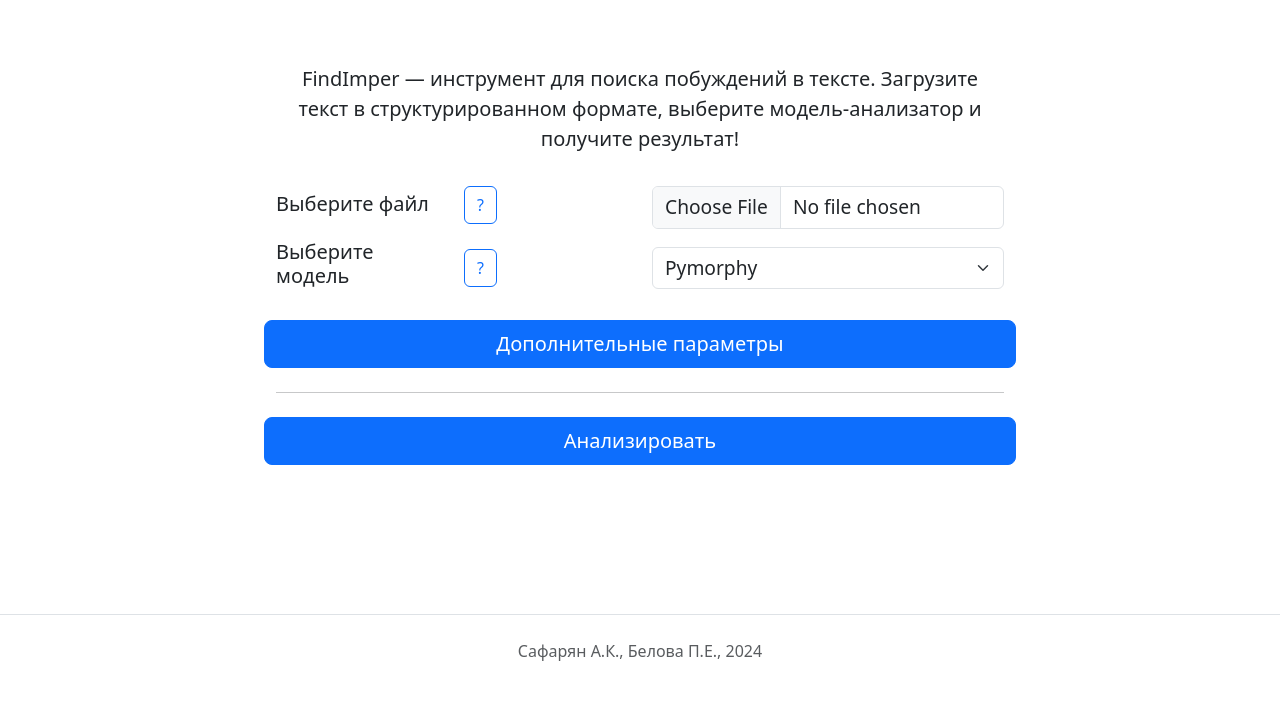
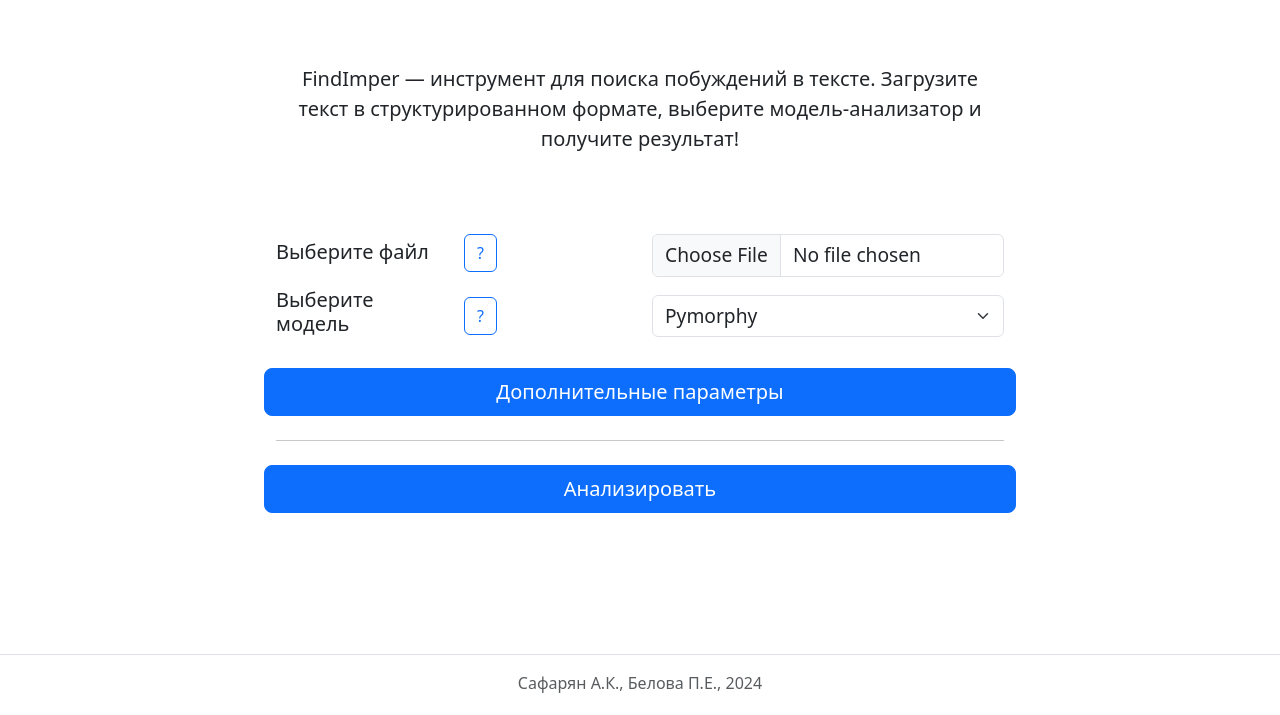
Before and after one commit to AnnaSafaryan/FindImper, a Flask app: page / in a window 1280 px wide. Shown: the part 85-800 px from the top of the page. Run offline with Flask 2, Linux system fonts and the light colour scheme; some libraries are stand-ins or nearby versions.

Commit message:
improve styles

```diff
--- a/web/templates/base.html
+++ b/web/templates/base.html
@@ -71,7 +71,7 @@
 
     </div>
 <!--      Футер-->
-    <footer class="mt-auto my-5 pt-4 text-muted text-center text-small border-top">
+    <footer class="mt-auto py-3 text-muted text-center text-small border-top">
       <p class="mb-1">Сафарян А.К., Белова П.Е., 2024</p>
     </footer>
 
--- a/web/templates/main.html
+++ b/web/templates/main.html
@@ -40,7 +40,7 @@
 
     <div class="row g-5 justify-content-center">
 
-      <div class="col-md-6 col-lg-8">
+      <div class="col-md-6 col-lg-8 pt-5">
 <!--          Форма-->
         <form method=post enctype="multipart/form-data">
 
```
